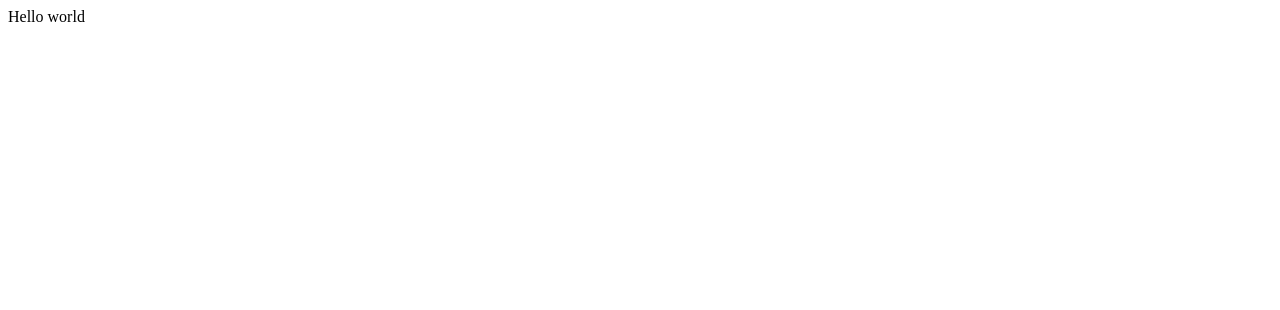
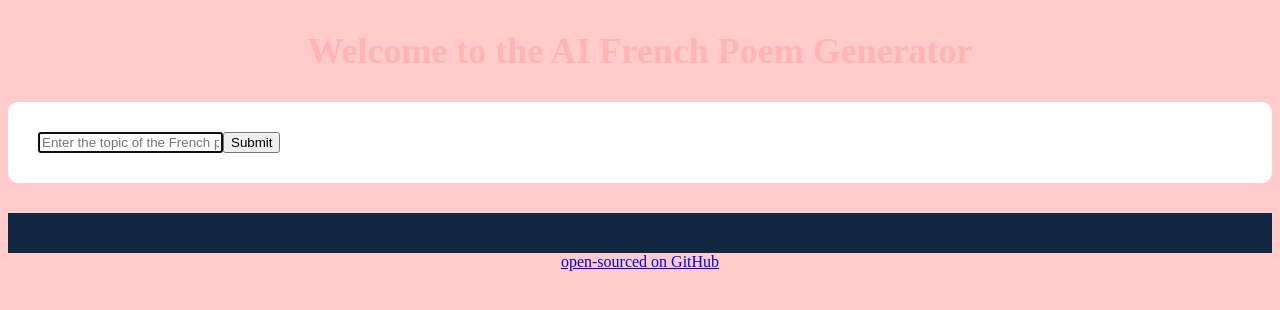
Before and after one commit to githublaure/aipoemAPIgenerator, a plain HTML site: page index.html in a window 1280 px wide. Drawn offline with Linux system fonts and the light colour scheme.

Commit message:
User checkpoint: Implement AI French poem generator with user interface.

```diff
--- a/index.html
+++ b/index.html
@@ -1,16 +1,34 @@
 <!DOCTYPE html>
-<html>
+<html lang="en">
 
 <head>
-  <meta charset="utf-8">
-  <meta name="viewport" content="width=device-width">
-  <title>replit</title>
-  <link href="style.css" rel="stylesheet" type="text/css" />
+  <meta charset="UTF-8" />
+  <meta name="viewport" content="width=device-width, initial-scale=1.0" />
+  <link rel="stylesheet" href="style.css" />
+  <title>AI Poem Generator</title>
 </head>
 
 <body>
-  Hello world
-  <script src="script.js"></script>
+  <header></header>
+  <h1>Welcome to the AI French Poem Generator</h1>
+  </header>
+
+  <main>
+    <form>
+      <input type="text" placeholder="Enter the topic of the French poem" autofocus required autocomplete="off" />
+      <input type="submit" />
+    </form>
+
+    <div class="poem"></div>
+
+
+  </main>
+  <footer>
+    <a This AI project was coded by Laure Agrech and is href="https://github.com/githublaure/etheral_poem_generator"
+      target="_blank">
+      open-sourced on GitHub</a>
+  </footer>
+  <script sre="src/index.js"></script>
 </body>
 
 </html>
--- a/style.css
+++ b/style.css
@@ -1,4 +1,72 @@
-html {
-  height: 100%;
-  width: 100%;
+body {
+  background: #ffcbcb;
+  text-align: center;
 }
+
+/*
+.first-color {
+background: #ffcbcb;
+}
+
+.second-color {
+background: #ffb5b5;
+}
+
+.third-color {
+background: #407088;
+}
+
+.fourth-color {
+background: #132743;
+}
+  */
+
+h1 {
+  text-align: center;
+  font-weight: 800;
+  font-size: 36px;
+  line-height: 1.5;
+  color: #ffb5b5;
+}
+
+form {
+  padding: 30px;
+  background-color: white;
+  box-shadow: Opx 20px 60px rgba (65, 50, 100, 0.08);
+  border-radius: 10px;
+  display: flex;
+  margin-bottom: 30px;
+}
+
+.instructions {
+  padding: 16px;
+  border: 1px solid rgba (39, 33,
+      66, 0.5);
+  width: 80%;
+  font-size: 16px;
+  border-radius: 50px;
+  line-height: 20px;
+  color: #407088;
+}
+
+
+
+.submit-button {
+  margin-left: 10px;
+  background: #ffb5b5;
+  color: white;
+  border: none;
+  width: 150px;
+  font-size: 16px;
+  border-radius: 50px;
+  padding: 14px 24px;
+}
+
+.poem {
+  font-size: 20px;
+  background-color: #132743;
+  padding: 20px;
+  line-height: 24px;
+  box-shadow: 0px 20px 60px rgba (65, 50, 100, 0.08);
+  ;
+}
```
